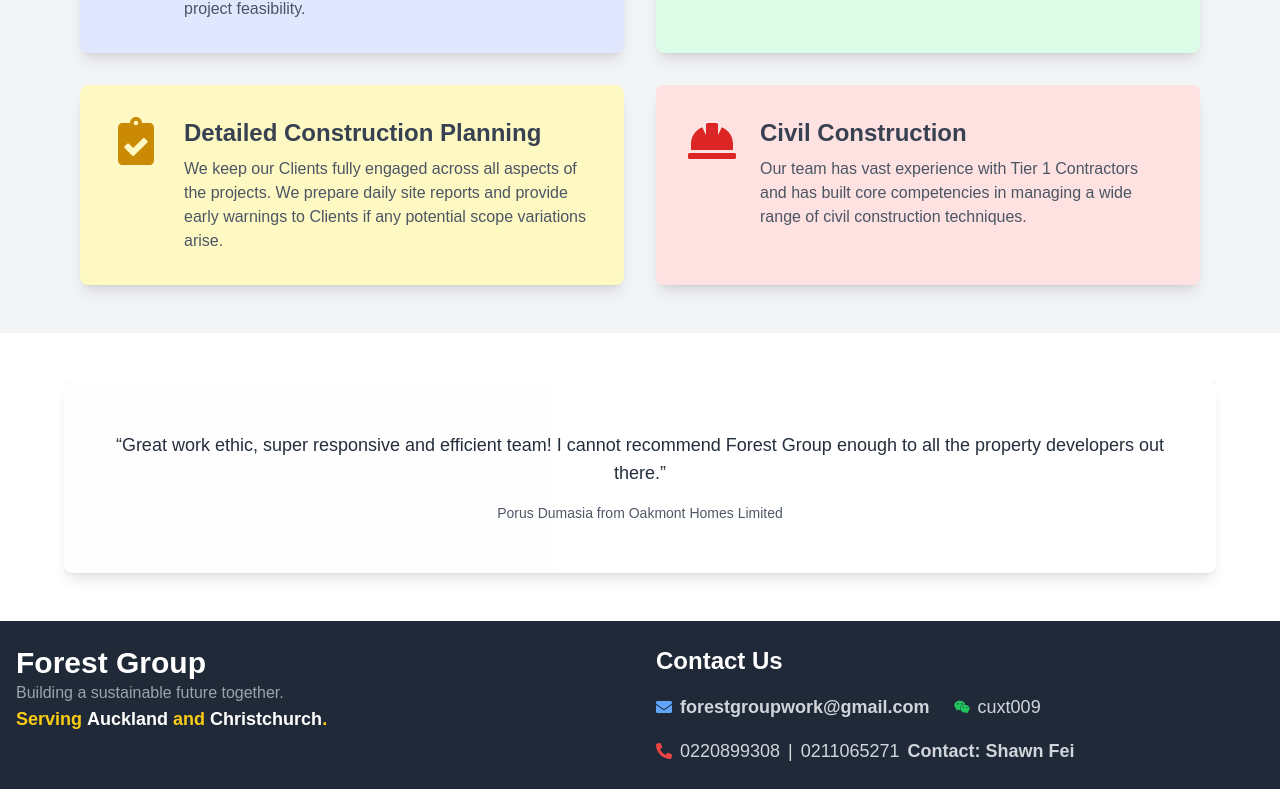
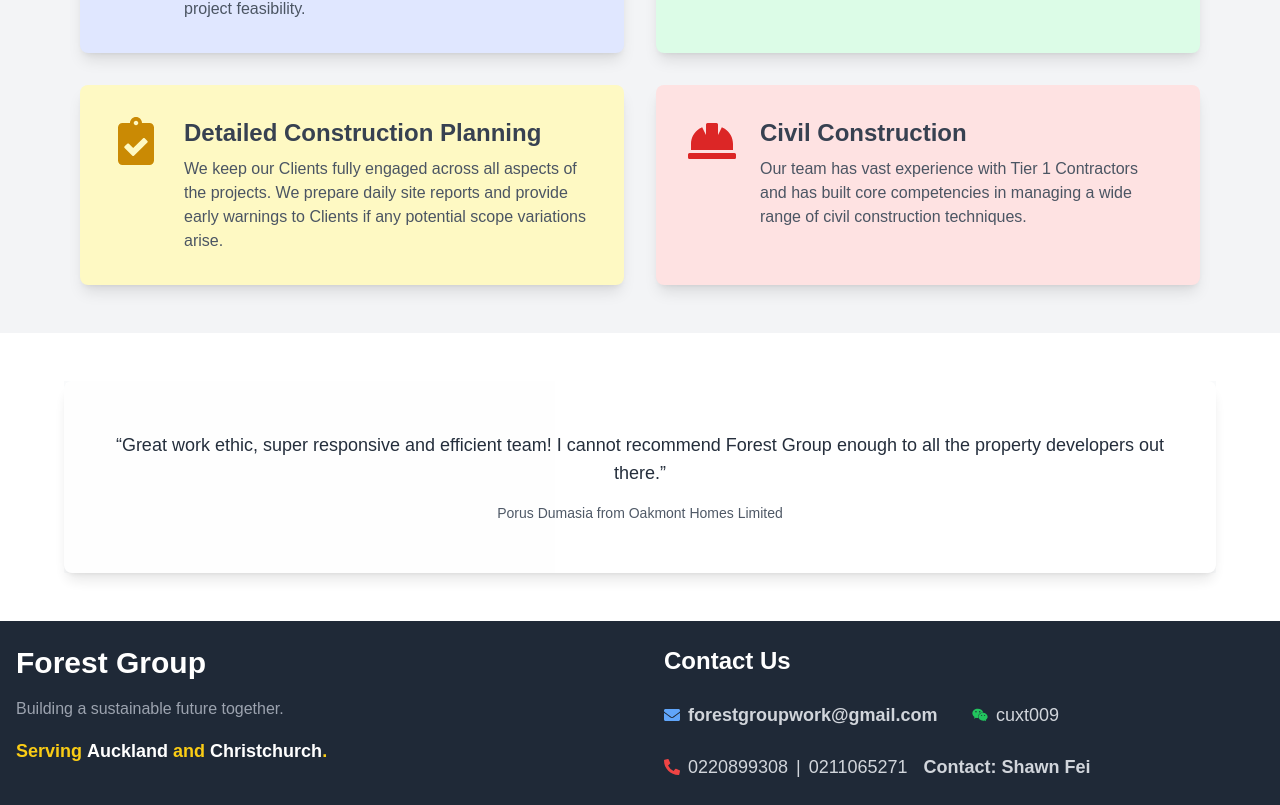
Before and after one commit to raulfanc/forestgroup_web, a React (Vite) app: page / in a window 1280 px wide. Shown: the part 887-1692 px from the top of the page. Built offline with nearby package versions, Linux system fonts and the light colour scheme; no server answers; a web font is replaced by a local one.

Commit message:
adjust the layout of footer

```diff
--- a/src/layout/Footer.jsx
+++ b/src/layout/Footer.jsx
@@ -5,8 +5,8 @@
   return (
     <footer className="bg-gray-800 text-white py-6">
       <div className="max-w-screen-xl mx-auto px-4">
-        <div className="grid grid-cols-1 md:grid-cols-2 gap-8">
-          <div className="flex flex-col items-start text-center md:order-1">
+        <div className="grid grid-cols-1 md:grid-cols-2 gap-12">
+          <div className="flex flex-col space-y-4 text-center md:text-left">
             <h2 className="text-3xl font-bold">Forest Group</h2>
             <p className="text-md text-gray-400">
               Building a sustainable future together.
@@ -17,10 +17,10 @@
             </p>
           </div>
 
-          <div className="flex flex-col space-y-4 md:order-2">
+          <div className="flex flex-col space-y-6">
             <h3 className="text-2xl font-bold">Contact Us</h3>
 
-            <div className="flex items-center space-x-6">
+            <div className="grid grid-cols-1 md:grid-cols-2 gap-4">
               <div className="flex items-center">
                 <FaEnvelope className="mr-2 text-blue-400" />{" "}
                 <a
@@ -36,14 +36,18 @@
               </div>
             </div>
 
+            <div className="grid grid-cols-1 gap-2">
+              <div className="flex flex-col md:flex-row items-start md:items-center">
                 <div className="flex items-center">
                   <FaPhoneAlt className="mr-2 text-red-500" />
                   <span className="text-gray-300 text-lg">0220899308</span>
                   <span className="mx-2 text-gray-300 text-lg">|</span>
                   <span className="text-gray-300 text-lg">0211065271</span>
-              <span className="ml-2 text-gray-300 text-lg font-semibold">
+                </div>
+                <span className="ml-0 md:ml-4 mt-2 md:mt-0 text-gray-300 text-lg font-semibold">
                   Contact: Shawn Fei
                 </span>
+              </div>
             </div>
           </div>
         </div>
```
Lines whose indentation alone changed are shown as unchanged.
